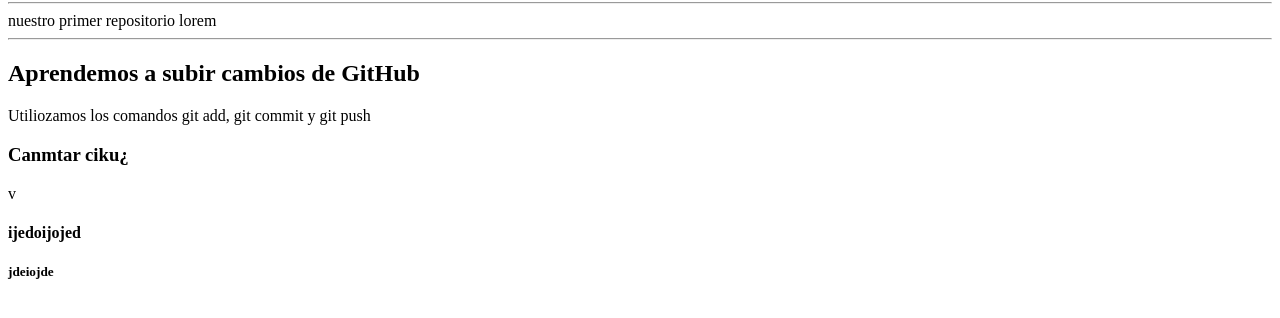
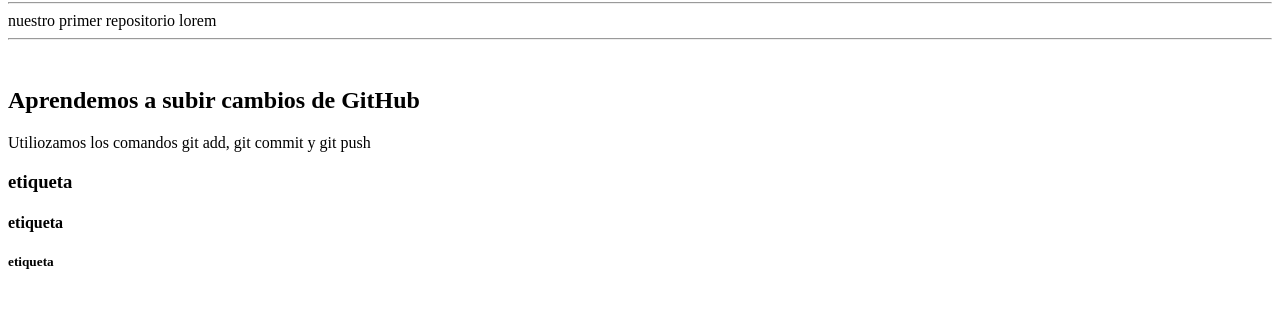
Before and after one commit to MattZero300/bootcampjuaca, a plain HTML site: page index.html in a window 1280 px wide. Shown: the part 64-382 px from the top of the page. Drawn offline with Linux system fonts and the light colour scheme.

Commit message:
creamos index

```diff
--- a/index.html
+++ b/index.html
@@ -11,14 +11,14 @@
    <p>    <hr>nuestro primer repositorio  lorem <hr/>
    </p>
 
-     <h2> Aprendemos a subir cambios de GitHub  </h2>
+     <h2> <br> Aprendemos a subir cambios de GitHub  </h2>
 
    <p>    Utiliozamos los comandos git add, git commit y git push </p>
 
-   <h3>  Canmtar ciku¿</h3>
-    v
-   <h4> ijedoijojed</h4>
-   <h5>jdeiojde</h5>
+   <h3> etiqueta</h3>
+
+   <h4> etiqueta</h4>
+   <h5>etiqueta</h5>
 
 
 </body>
```
